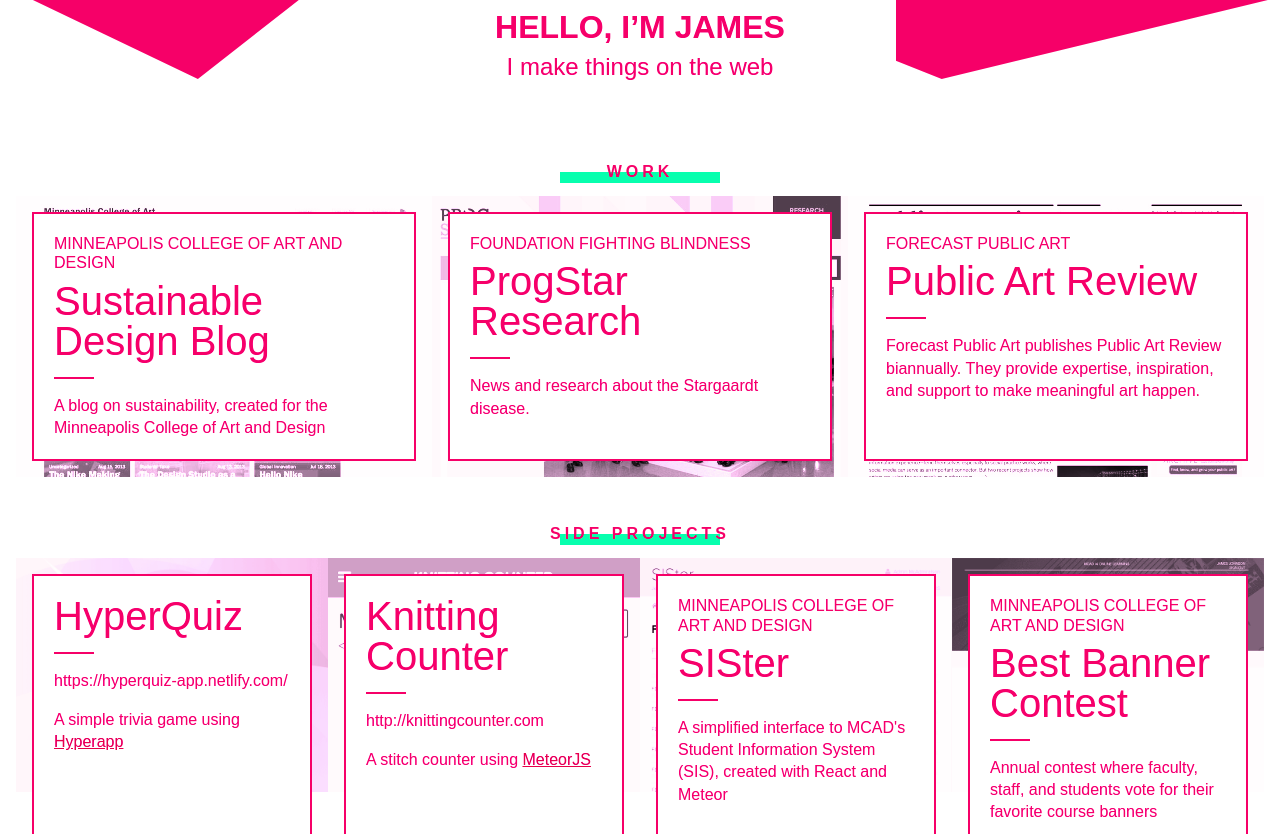
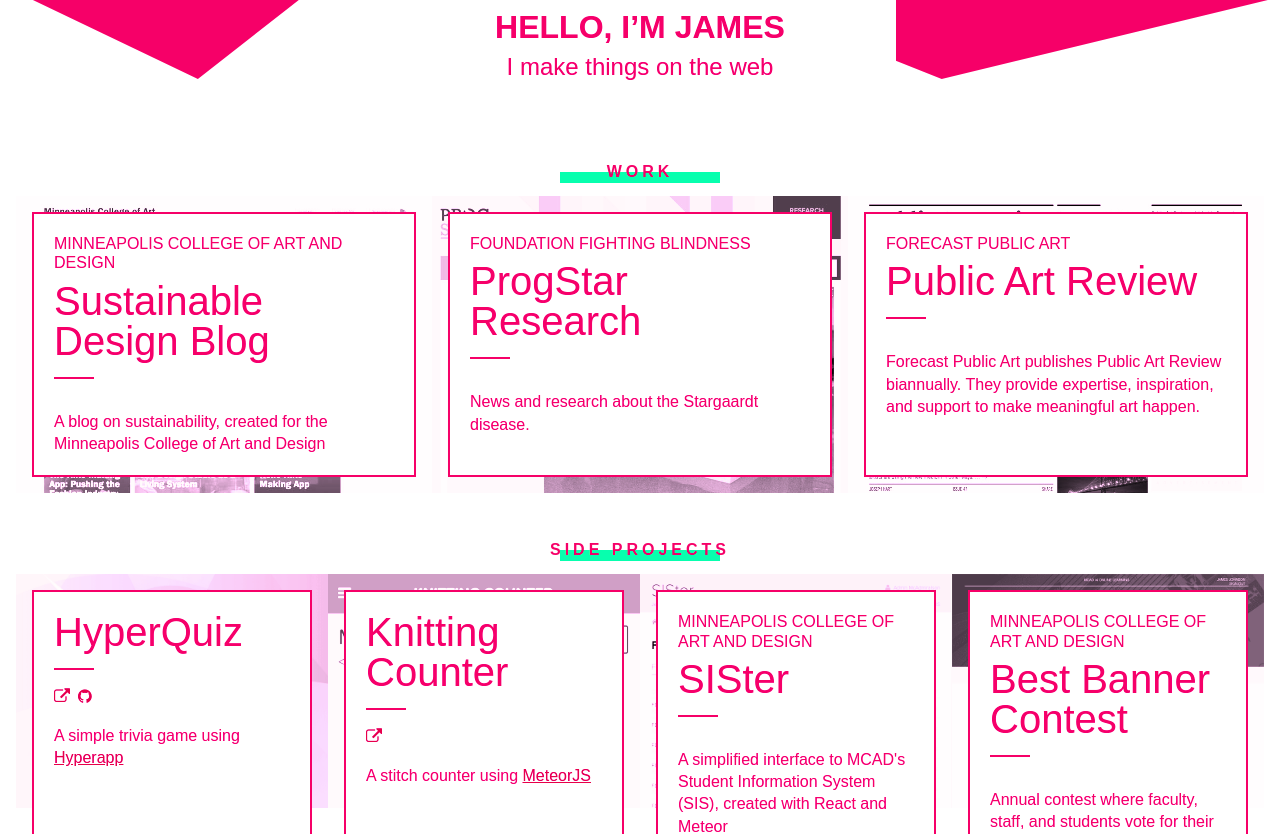
Before and after one commit to jxjj/jjohnson.me, a React (Create React App) app: page / in a window 1280 px wide. Shown: the part 420-1254 px from the top of the page. Built offline with nearby package versions, Linux system fonts and the light colour scheme; a web font is replaced by a local one.

Commit message:
add project links

```diff
--- a/src/components/App.js
+++ b/src/components/App.js
@@ -1,24 +1,11 @@
 import React, { Component } from 'react';
 import { uniq } from 'ramda';
-import Project from './Project';
+import ProjectSection from './ProjectSection';
 import projects from '../data/projects';
 
 import './App.css';
 
 const categories = uniq(projects.map(p => p.category));
-
-const ProjectSection = ({ category, projects }) => (
-  <section className={`section section-${category.toLowerCase()}`}>
-    <div className="container">
-      <h1 className="section__heading">{category}</h1>
-      <div className="project-list">
-        {projects.map(proj => (
-          <Project key={proj.name} project={proj} />
-        ))}
-      </div>
-    </div>
-  </section>
-);
 
 class App extends Component {
   render() {
@@ -46,6 +33,7 @@
 
         {categories.reverse().map(catName => (
           <ProjectSection
+            key={catName}
             category={catName}
             projects={projects.filter(p => p.category === catName)}
           />
--- a/src/components/Project.css
+++ b/src/components/Project.css
@@ -74,5 +74,13 @@
   z-index: -10;
 }
 
-.project.is-open {
+.project__links {
+  list-style: none;
+  padding: 0;
+  display: flex;
 }
+
+.project__links a {
+  display: inline-block;
+  margin-right: 0.5rem;
+}
--- a/src/components/Project.js
+++ b/src/components/Project.js
@@ -8,8 +8,26 @@
     <li>{tags}</li>
   );
 
+const LinkItem = ({ icon, href }) => (
+  <li>
+    <a href={href} target="_blank" rel="noopener noreferrer">
+      <i className={`fa fa-${icon}`} />
+    </a>
+  </li>
+);
+
+const ProjectLinks = ({ project }) => {
+  const { url, git } = project;
+  return (
+    <ul className="project__links">
+      {url && <LinkItem icon="external-link" href={url} />}
+      {git && <LinkItem icon="github" href={git} />}
+    </ul>
+  );
+};
+
 const Project = ({ project }) => {
-  const { name, client, url, blurb, thumbnail, tags } = project;
+  const { name, client, blurb, thumbnail, tags } = project;
   return (
     <article className="project">
       {thumbnail ? (
@@ -26,7 +44,7 @@
       <div className="project__info-container">
         {client && <h2 className="project__subheading">{client}</h2>}
         <h1 className="project__heading">{name}</h1>
-        <p className="project__link">{url}</p>
+        <ProjectLinks project={project} />
         <p
           className="project__blurb"
           dangerouslySetInnerHTML={{ __html: blurb }}
--- /dev/null
+++ b/src/components/ProjectSection.js
@@ -0,0 +1,15 @@
+import React from 'react';
+import Project from './Project';
+
+export default ({ category, projects }) => (
+  <section className={`section section-${category.toLowerCase()}`}>
+    <div className="container">
+      <h1 className="section__heading">{category}</h1>
+      <div className="project-list">
+        {projects.map(proj => (
+          <Project key={proj.name} project={proj} />
+        ))}
+      </div>
+    </div>
+  </section>
+);
```
